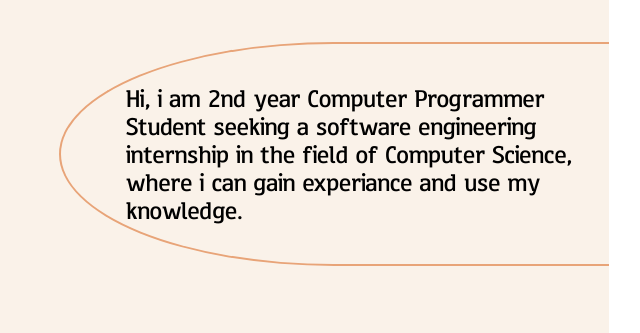
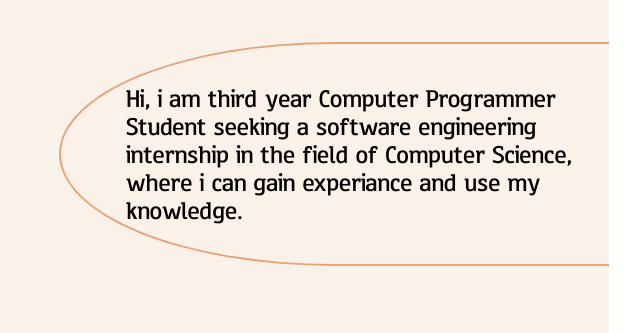
Before and after one commit to VladislavPidruchnyy/Lab1, a plain HTML site: page index.html in a window 1280 px wide. Shown: the part 381-714 px from the top of the page, 531-1171 px from the left. Drawn offline with Linux system fonts and the light colour scheme.

Commit message:
Index.html changed

```diff
--- a/index.html
+++ b/index.html
@@ -43,7 +43,7 @@
 
                 </div>
                 <div class="rightpart">
-                    <p class="right_text">Hi, i am 2nd year Computer Programmer Student seeking a software engineering
+                    <p class="right_text">Hi, i am third year Computer Programmer Student seeking a software engineering
                         internship in the field of Computer Science, where i can gain experiance and use my knowledge.
                     </p>
                 </div>
```
